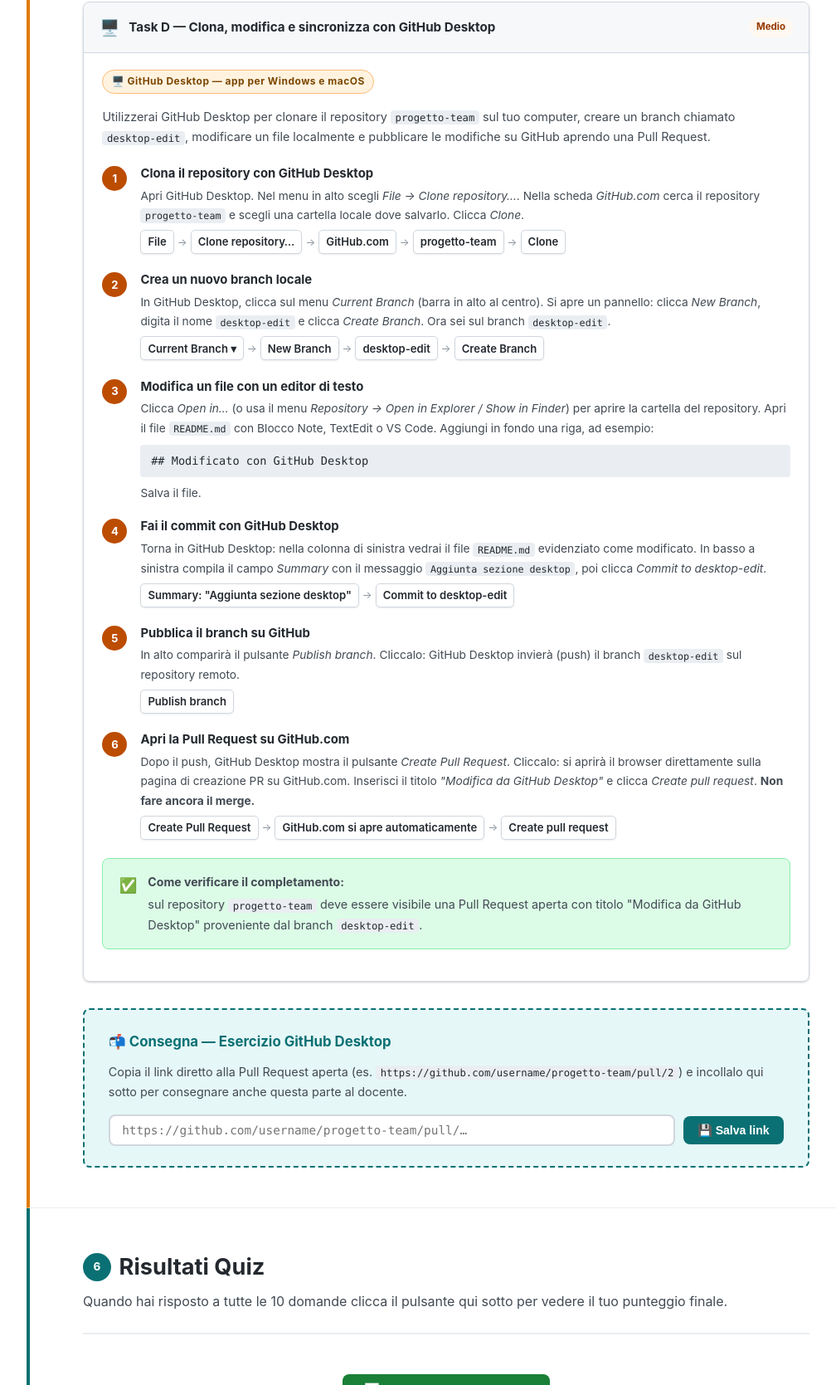
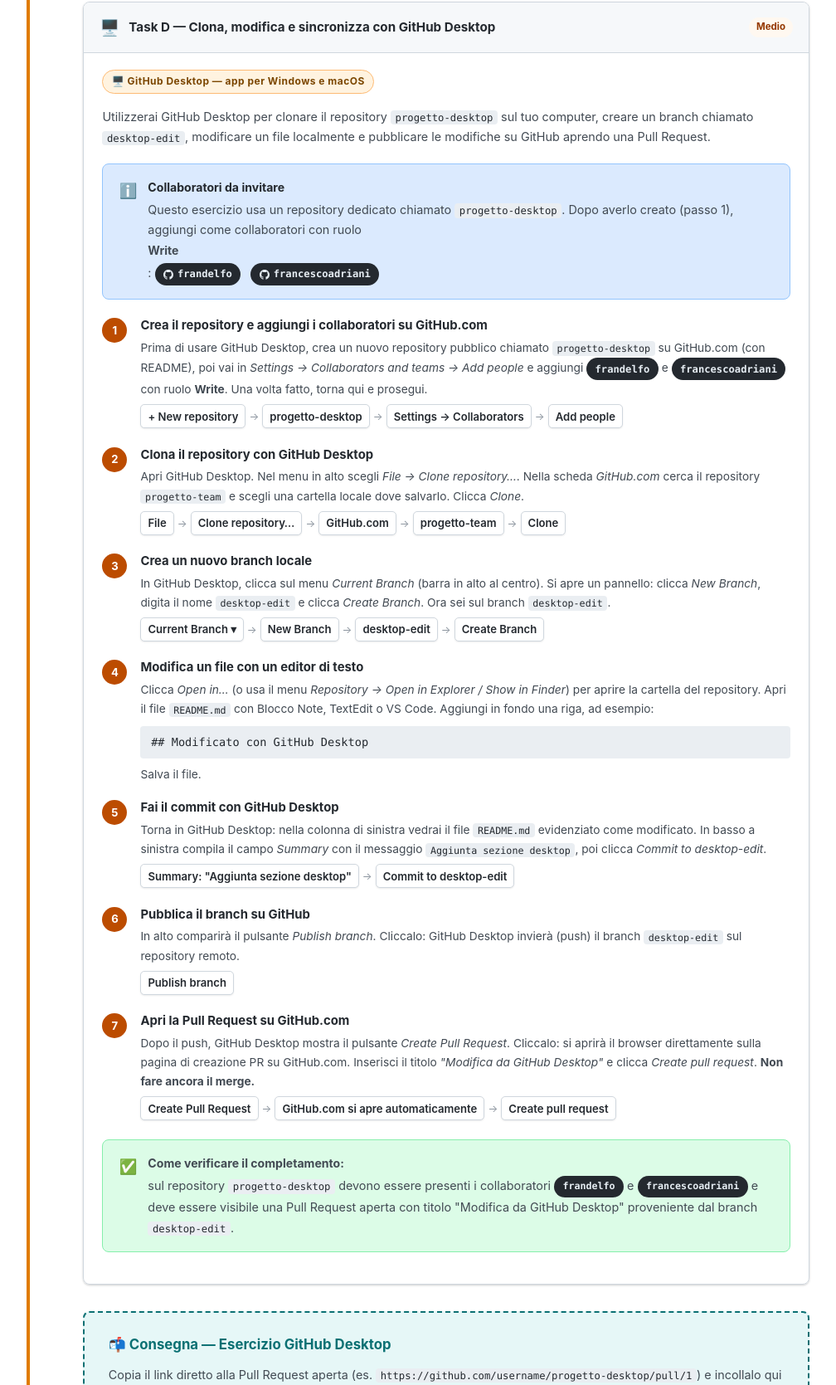
Before and after one commit to 2025-Franchetti-Lab/Tutorial-GitHub, a plain HTML site: page Esercizio_Team_su_GitHub.html in a window 1280 px wide. Shown: the part 8211-9880 px from the top of the page at 83% size, without its empty margins (240-1248 px from the left). Drawn offline with Linux system fonts and the light colour scheme.

Commit message:
Aggiornato esercizio

```diff
--- a/Esercizio_Team_su_GitHub.html
+++ b/Esercizio_Team_su_GitHub.html
@@ -1346,11 +1346,46 @@
       </div>
       <div class="task-card-body">
         <span class="desk-badge">🖥️ GitHub Desktop — app per Windows e macOS</span>
-        <p>Utilizzerai GitHub Desktop per clonare il repository <code>progetto-team</code> sul tuo computer, creare un branch chiamato <code>desktop-edit</code>, modificare un file localmente e pubblicare le modifiche su GitHub aprendo una Pull Request.</p>
+        <p>Utilizzerai GitHub Desktop per clonare il repository <code>progetto-desktop</code> sul tuo computer, creare un branch chiamato <code>desktop-edit</code>, modificare un file localmente e pubblicare le modifiche su GitHub aprendo una Pull Request.</p>
+
+        <div class="callout callout-info" style="margin-bottom:0.5rem">
+          <div class="callout-icon">ℹ️</div>
+          <div class="callout-body">
+            <strong>Collaboratori da invitare</strong>
+            <p>Questo esercizio usa un repository dedicato chiamato <code>progetto-desktop</code>. Dopo averlo creato (passo 1), aggiungi come collaboratori con ruolo <strong>Write</strong>:
+              <span class="gh-chip" style="font-size:0.76rem">
+                <svg height="12" viewBox="0 0 16 16" fill="currentColor"><path d="M8 0C3.58 0 0 3.58 0 8c0 3.54 2.29 6.53 5.47 7.59.4.07.55-.17.55-.38 0-.19-.01-.82-.01-1.49-2.01.37-2.53-.49-2.69-.94-.09-.23-.48-.94-.82-1.13-.28-.15-.68-.52-.01-.53.63-.01 1.08.58 1.23.82.72 1.21 1.87.87 2.33.66.07-.52.28-.87.51-1.07-1.78-.2-3.64-.89-3.64-3.95 0-.87.31-1.59.82-2.15-.08-.2-.36-1.02.08-2.12 0 0 .67-.21 2.2.82.64-.18 1.32-.27 2-.27.68 0 1.36.09 2 .27 1.53-1.04 2.2-.82 2.2-.82.44 1.1.16 1.92.08 2.12.51.56.82 1.27.82 2.15 0 3.07-1.87 3.75-3.65 3.95.29.25.54.73.54 1.48 0 1.07-.01 1.93-.01 2.2 0 .21.15.46.55.38A8.013 8.013 0 0016 8c0-4.42-3.58-8-8-8z"/></svg>
+                frandelfo
+              </span>
+              &nbsp;
+              <span class="gh-chip" style="font-size:0.76rem">
+                <svg height="12" viewBox="0 0 16 16" fill="currentColor"><path d="M8 0C3.58 0 0 3.58 0 8c0 3.54 2.29 6.53 5.47 7.59.4.07.55-.17.55-.38 0-.19-.01-.82-.01-1.49-2.01.37-2.53-.49-2.69-.94-.09-.23-.48-.94-.82-1.13-.28-.15-.68-.52-.01-.53.63-.01 1.08.58 1.23.82.72 1.21 1.87.87 2.33.66.07-.52.28-.87.51-1.07-1.78-.2-3.64-.89-3.64-3.95 0-.87.31-1.59.82-2.15-.08-.2-.36-1.02.08-2.12 0 0 .67-.21 2.2.82.64-.18 1.32-.27 2-.27.68 0 1.36.09 2 .27 1.53-1.04 2.2-.82 2.2-.82.44 1.1.16 1.92.08 2.12.51.56.82 1.27.82 2.15 0 3.07-1.87 3.75-3.65 3.95.29.25.54.73.54 1.48 0 1.07-.01 1.93-.01 2.2 0 .21.15.46.55.38A8.013 8.013 0 0016 8c0-4.42-3.58-8-8-8z"/></svg>
+                francescoadriani
+              </span>
+            </p>
+          </div>
+        </div>
 
         <div class="steps">
           <div class="step">
             <div class="step-num orange">1</div>
+            <div class="step-body">
+              <h4>Crea il repository e aggiungi i collaboratori su GitHub.com</h4>
+              <p>Prima di usare GitHub Desktop, crea un nuovo repository pubblico chiamato <code>progetto-desktop</code> su GitHub.com (con README), poi vai in <em>Settings → Collaborators and teams → Add people</em> e aggiungi <span class="gh-chip" style="font-size:0.76rem">frandelfo</span> e <span class="gh-chip" style="font-size:0.76rem">francescoadriani</span> con ruolo <strong>Write</strong>. Una volta fatto, torna qui e prosegui.</p>
+              <div class="ui-path">
+                <span class="ui-btn">+ New repository</span>
+                <span class="ui-sep">→</span>
+                <span class="ui-btn">progetto-desktop</span>
+                <span class="ui-sep">→</span>
+                <span class="ui-btn">Settings → Collaborators</span>
+                <span class="ui-sep">→</span>
+                <span class="ui-btn">Add people</span>
+              </div>
+            </div>
+          </div>
+
+          <div class="step">
+            <div class="step-num orange">2</div>
             <div class="step-body">
               <h4>Clona il repository con GitHub Desktop</h4>
               <p>Apri GitHub Desktop. Nel menu in alto scegli <em>File → Clone repository…</em>. Nella scheda <em>GitHub.com</em> cerca il repository <code>progetto-team</code> e scegli una cartella locale dove salvarlo. Clicca <em>Clone</em>.</p>
@@ -1369,7 +1404,7 @@
           </div>
 
           <div class="step">
-            <div class="step-num orange">2</div>
+            <div class="step-num orange">3</div>
             <div class="step-body">
               <h4>Crea un nuovo branch locale</h4>
               <p>In GitHub Desktop, clicca sul menu <em>Current Branch</em> (barra in alto al centro). Si apre un pannello: clicca <em>New Branch</em>, digita il nome <code>desktop-edit</code> e clicca <em>Create Branch</em>. Ora sei sul branch <code>desktop-edit</code>.</p>
@@ -1386,7 +1421,7 @@
           </div>
 
           <div class="step">
-            <div class="step-num orange">3</div>
+            <div class="step-num orange">4</div>
             <div class="step-body">
               <h4>Modifica un file con un editor di testo</h4>
               <p>Clicca <em>Open in…</em> (o usa il menu <em>Repository → Open in Explorer / Show in Finder</em>) per aprire la cartella del repository. Apri il file <code>README.md</code> con Blocco Note, TextEdit o VS Code. Aggiungi in fondo una riga, ad esempio:</p>
@@ -1396,7 +1431,7 @@
           </div>
 
           <div class="step">
-            <div class="step-num orange">4</div>
+            <div class="step-num orange">5</div>
             <div class="step-body">
               <h4>Fai il commit con GitHub Desktop</h4>
               <p>Torna in GitHub Desktop: nella colonna di sinistra vedrai il file <code>README.md</code> evidenziato come modificato. In basso a sinistra compila il campo <em>Summary</em> con il messaggio <code>Aggiunta sezione desktop</code>, poi clicca <em>Commit to desktop-edit</em>.</p>
@@ -1409,7 +1444,7 @@
           </div>
 
           <div class="step">
-            <div class="step-num orange">5</div>
+            <div class="step-num orange">6</div>
             <div class="step-body">
               <h4>Pubblica il branch su GitHub</h4>
               <p>In alto comparirà il pulsante <em>Publish branch</em>. Cliccalo: GitHub Desktop invierà (push) il branch <code>desktop-edit</code> sul repository remoto.</p>
@@ -1420,7 +1455,7 @@
           </div>
 
           <div class="step">
-            <div class="step-num orange">6</div>
+            <div class="step-num orange">7</div>
             <div class="step-body">
               <h4>Apri la Pull Request su GitHub.com</h4>
               <p>Dopo il push, GitHub Desktop mostra il pulsante <em>Create Pull Request</em>. Cliccalo: si aprirà il browser direttamente sulla pagina di creazione PR su GitHub.com. Inserisci il titolo <em>"Modifica da GitHub Desktop"</em> e clicca <em>Create pull request</em>. <strong>Non fare ancora il merge.</strong></p>
@@ -1438,7 +1473,7 @@
         <div class="callout callout-tip" style="margin-top:1rem">
           <div class="callout-icon">✅</div>
           <div class="callout-body">
-            <p><strong>Come verificare il completamento:</strong> sul repository <code>progetto-team</code> deve essere visibile una Pull Request aperta con titolo "Modifica da GitHub Desktop" proveniente dal branch <code>desktop-edit</code>.</p>
+            <p><strong>Come verificare il completamento:</strong> sul repository <code>progetto-desktop</code> devono essere presenti i collaboratori <span class="gh-chip" style="font-size:0.73rem">frandelfo</span> e <span class="gh-chip" style="font-size:0.73rem">francescoadriani</span> e deve essere visibile una Pull Request aperta con titolo "Modifica da GitHub Desktop" proveniente dal branch <code>desktop-edit</code>.</p>
           </div>
         </div>
       </div>
@@ -1447,10 +1482,10 @@
     <!-- Box consegna Desktop -->
     <div class="consegna-box" style="margin-top:2rem">
       <h3>📬 Consegna — Esercizio GitHub Desktop</h3>
-      <p>Copia il link diretto alla Pull Request aperta (es. <code>https://github.com/username/progetto-team/pull/2</code>) e incollalo qui sotto per consegnare anche questa parte al docente.</p>
+      <p>Copia il link diretto alla Pull Request aperta (es. <code>https://github.com/username/progetto-desktop/pull/1</code>) e incollalo qui sotto per consegnare anche questa parte al docente.</p>
       <div class="consegna-row">
         <input type="url" class="consegna-input" id="link-desktop"
-               placeholder="https://github.com/username/progetto-team/pull/…">
+               placeholder="https://github.com/username/progetto-desktop/pull/…">
         <button class="btn-consegna" onclick="saveLink2()">💾 Salva link</button>
       </div>
       <div class="consegna-confirm" id="link-desktop-confirm">
```
